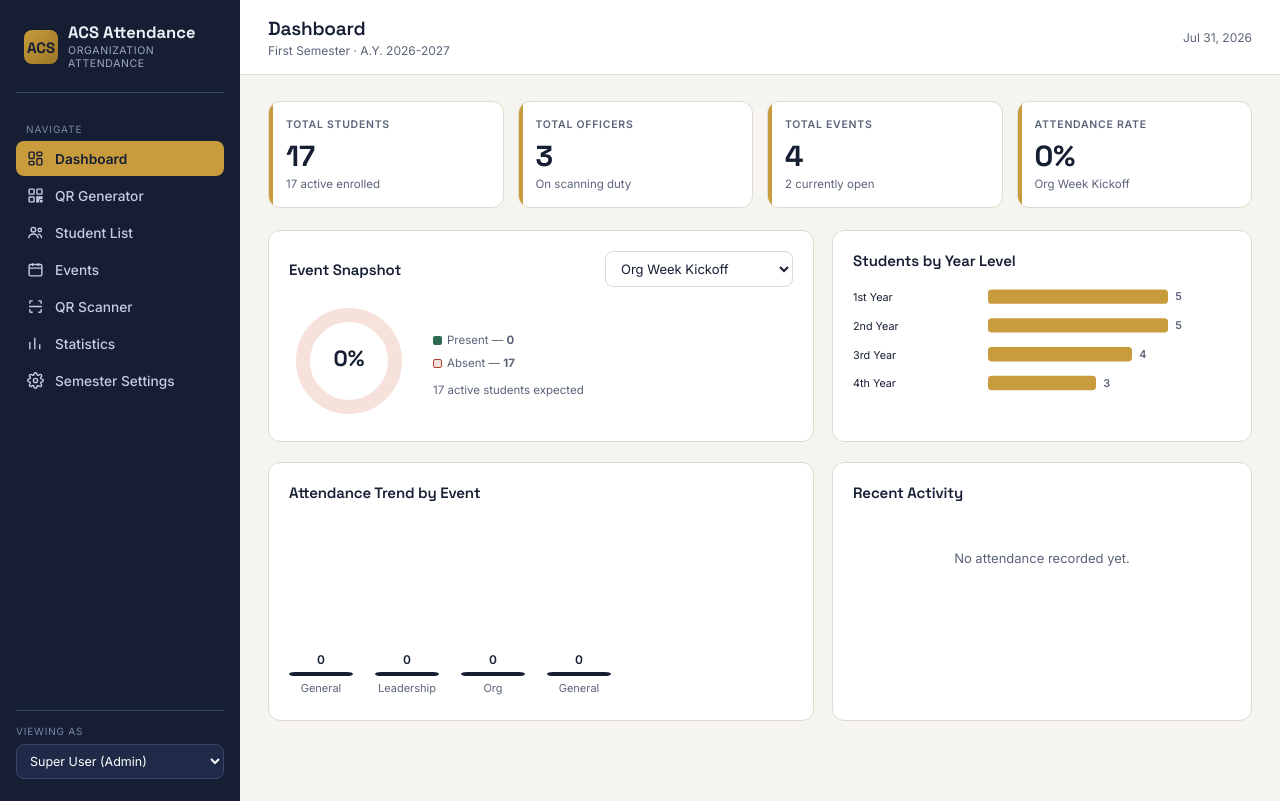
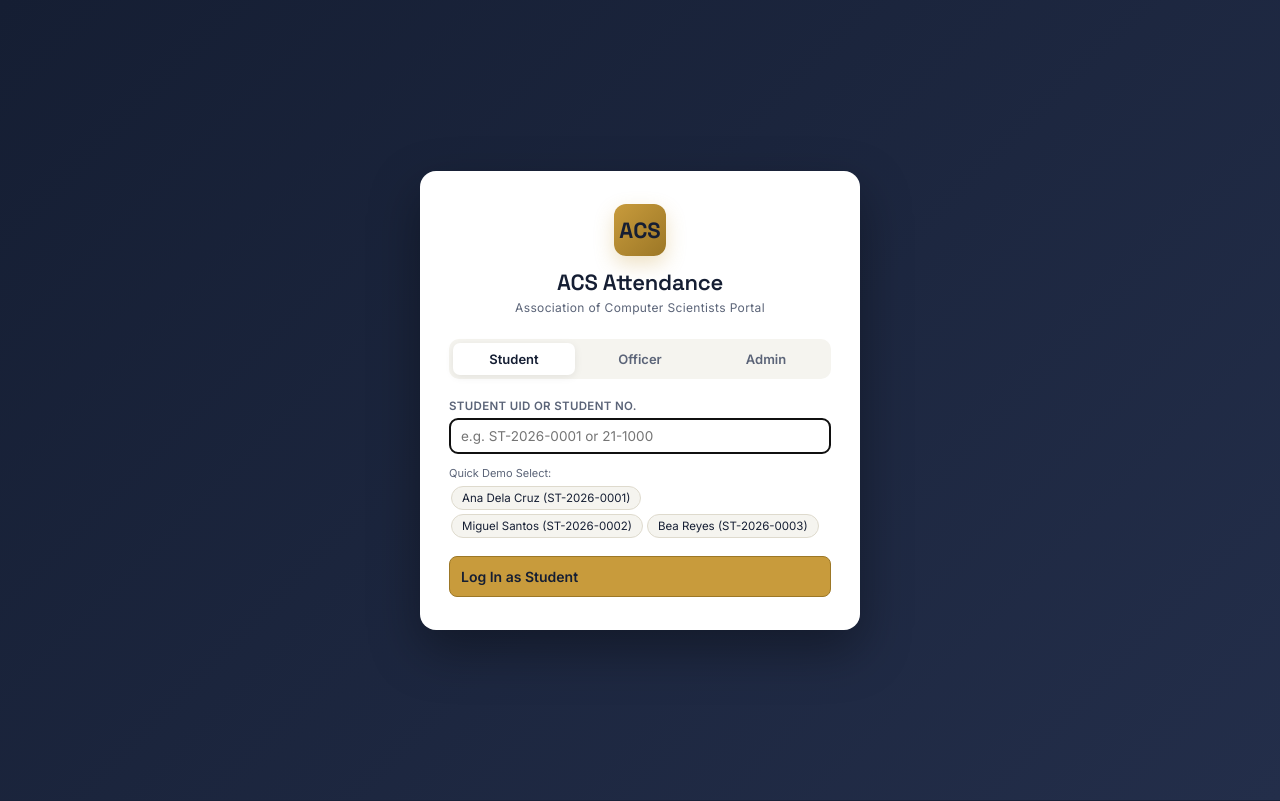
Before and after one commit to acscsorg/ACS-Attendance-system, a Django app: page / in a window 1280 px wide. Run offline with Django 5.2, Linux system fonts and the light colour scheme; data comes from the database, SQL or seed files in the repository; data that the repository does not hold is empty; some libraries are stand-ins or nearby versions.

Commit message:
feat: implement role-based authentication portal and access control

```diff
--- a/attendance/models.py
+++ b/attendance/models.py
@@ -56,6 +56,8 @@ class Attendance(models.Model):
 class SystemSetting(models.Model):
     academic_year = models.CharField(max_length=50, default='2026-2027')
     semester = models.CharField(max_length=50, default='First Semester')
+    admin_username = models.CharField(max_length=100, default='admin')
+    admin_password = models.CharField(max_length=100, default='admin123')
     updated_at = models.DateTimeField(auto_now=True)
 
     def __str__(self):
--- a/attendance/static/attendance/app.js
+++ b/attendance/static/attendance/app.js
@@ -20,6 +20,10 @@ const ICONS = {
 
 /* ============================= STATE ============================= */
 let state = {
+  auth: (function() {
+    try { return JSON.parse(localStorage.getItem('attendqr-auth')); } catch(e){ return null; }
+  })(),
+  loginTab: 'student',
   role: "admin",
   page: "dashboard",
   officerName: null,
@@ -28,7 +32,7 @@ let state = {
   events: [],
   attendance: [],
   officers: ["Officer J. Reyes", "Officer M. Santos", "Officer A. Cruz"],
-  settings: { semester: "First Semester", academicYear: "2026-2027" },
+  settings: { semester: "First Semester", academicYear: "2026-2027", adminUsername: "admin" },
   ready: false,
   scannerEventId: null,
   scannerActive: false,
@@ -87,6 +91,7 @@ async function loadData() {
       state.settings = {
         academicYear: settingsRes.academic_year,
         semester: settingsRes.semester,
+        adminUsername: settingsRes.admin_username || 'admin',
       };
     }
 
@@ -452,6 +457,135 @@ const PAGE_TITLES = {
   "my-attendance": "My Attendance",
 };
 
+/* ============================= LOGIN PORTAL ============================= */
+function renderLogin() {
+  state.loginTab = state.loginTab || "student";
+  const activeTab = state.loginTab;
+
+  return `
+  <div class="login-wrapper">
+    <div class="login-card">
+      <div class="login-header">
+        <div class="login-logo">ACS</div>
+        <h2>ACS Attendance</h2>
+        <div class="login-sub">Association of Computer Scientists Portal</div>
+      </div>
+
+      <div class="login-tabs">
+        <button type="button" class="login-tab ${activeTab === 'student' ? 'active' : ''}" data-login-tab="student">Student</button>
+        <button type="button" class="login-tab ${activeTab === 'officer' ? 'active' : ''}" data-login-tab="officer">Officer</button>
+        <button type="button" class="login-tab ${activeTab === 'admin' ? 'active' : ''}" data-login-tab="admin">Admin</button>
+      </div>
+
+      <form id="loginForm">
+        ${
+          activeTab === 'student'
+            ? `
+          <div class="field">
+            <label>Student UID or Student No.</label>
+            <input class="input" id="loginIdentifier" placeholder="e.g. ST-2026-0001 or 21-1000" autofocus required>
+          </div>
+          <div class="demo-hints">
+            <span style="font-size:11px;color:var(--slate);display:block;margin-bottom:4px;">Quick Demo Select:</span>
+            ${activeStudents().slice(0, 3).map(s => `<button type="button" class="demo-chip" data-quick-stu="${esc(s.uid)}">${esc(s.name)} (${esc(s.uid)})</button>`).join('')}
+          </div>
+          <button type="submit" class="btn btn-brass btn-block" style="margin-top:16px;">Log In as Student</button>
+        `
+            : activeTab === 'officer'
+            ? `
+          <div class="field">
+            <label>Select Officer Account</label>
+            <select class="select" id="loginOfficerName">
+              ${state.officers.map(o => `<option>${esc(o)}</option>`).join('')}
+            </select>
+          </div>
+          <div class="field">
+            <label>Officer PIN</label>
+            <input type="password" class="input" id="loginOfficerPin" placeholder="Default PIN: 1234" value="1234" required>
+          </div>
+          <button type="submit" class="btn btn-brass btn-block" style="margin-top:16px;">Log In as Officer</button>
+        `
+            : `
+          <div class="field">
+            <label>Admin Username</label>
+            <input class="input" id="loginAdminUser" placeholder="Enter username" value="${esc(state.settings.adminUsername || 'admin')}" required>
+          </div>
+          <div class="field">
+            <label>Admin Password</label>
+            <input type="password" class="input" id="loginAdminPass" placeholder="Enter password" value="admin123" required>
+          </div>
+          <button type="submit" class="btn btn-brass btn-block" style="margin-top:16px;">Log In as Admin</button>
+        `
+        }
+      </form>
+    </div>
+  </div>
+  `;
+}
+
+function afterRenderLogin() {
+  document.querySelectorAll("[data-login-tab]").forEach((btn) => {
+    btn.onclick = () => {
+      state.loginTab = btn.dataset.loginTab;
+      render();
+    };
+  });
+
+  document.querySelectorAll("[data-quick-stu]").forEach((chip) => {
+    chip.onclick = () => {
+      const inp = document.getElementById("loginIdentifier");
+      if (inp) inp.value = chip.dataset.quickStu;
+    };
+  });
+
+  const form = document.getElementById("loginForm");
+  if (!form) return;
+
+  form.onsubmit = async (e) => {
+    e.preventDefault();
+    const tab = state.loginTab;
+    let payload = { role: tab };
+
+    if (tab === "student") {
+      const iden = document.getElementById("loginIdentifier").value.trim();
+      if (!iden) return;
+      payload.identifier = iden;
+    } else if (tab === "officer") {
+      payload.username = document.getElementById("loginOfficerName").value;
+      payload.pin = document.getElementById("loginOfficerPin").value.trim();
+    } else if (tab === "admin") {
+      payload.username = document.getElementById("loginAdminUser").value.trim();
+      payload.password = document.getElementById("loginAdminPass").value.trim();
+    }
+
+    try {
+      const res = await fetch("/api/login/", {
+        method: "POST",
+        headers: { "Content-Type": "application/json" },
+        body: JSON.stringify(payload),
+      });
+      const data = await res.json();
+
+      if (res.ok && data.success) {
+        state.auth = {
+          role: data.role,
+          name: data.name || (data.student ? data.student.name : "User"),
+          studentUid: data.student ? data.student.uid : null,
+        };
+        localStorage.setItem("attendqr-auth", JSON.stringify(state.auth));
+        state.role = data.role;
+        state.page = NAV[data.role][0].id;
+        toast(`Logged in successfully as ${state.auth.name}`, "ok");
+        render();
+      } else {
+        toast(data.message || "Login failed", "err");
+      }
+    } catch (err) {
+      toast("Connection error during login", "err");
+    }
+  };
+}
+
 /* ============================= RENDER ROOT ============================= */
 function render() {
   const app = document.getElementById("app");
@@ -460,7 +594,22 @@ function render() {
       '<div style="padding:40px;font-family:Inter">Loading AttendQR…</div>';
     return;
   }
-  const nav = NAV[state.role];
+
+  if (!state.auth) {
+    app.innerHTML = renderLogin();
+    afterRenderLogin();
+    return;
+  }
+
+  state.role = state.auth.role || "admin";
+  if (state.role === "officer" && state.auth.name) {
+    state.officerName = state.auth.name;
+  }
+  if (state.role === "student" && state.auth.studentUid) {
+    state.studentViewUid = state.auth.studentUid;
+  }
+
+  const nav = NAV[state.role] || NAV.admin;
   if (!nav.find((n) => n.id === state.page)) state.page = nav[0].id;
 
   app.innerHTML = `
@@ -484,28 +633,9 @@ function render() {
         .join("")}
       <div class="nav-spacer"></div>
       <div class="role-box">
-        <div class="role-label">Viewing as</div>
-        <select class="role-select" id="roleSelect">
-          <option value="admin" ${state.role === "admin" ? "selected" : ""}>Super User (Admin)</option>
-          <option value="officer" ${state.role === "officer" ? "selected" : ""}>Officer</option>
-          <option value="student" ${state.role === "student" ? "selected" : ""}>Student</option>
-        </select>
-        ${
-          state.role === "officer"
-            ? `
-          <select class="subselect" id="officerSelect">
-            ${state.officers.map((o) => `<option ${o === state.officerName ? "selected" : ""}>${esc(o)}</option>`).join("")}
-          </select>`
-            : ""
-        }
-        ${
-          state.role === "student"
-            ? `
-          <select class="subselect" id="studentSelect">
-            ${state.students.map((s) => `<option value="${s.uid}" ${s.uid === state.studentViewUid ? "selected" : ""}>${esc(s.name)}</option>`).join("")}
-          </select>`
-            : ""
-        }
+        <div class="role-label">Logged in as</div>
+        <div style="font-size:13px;font-weight:600;color:#fff;">${esc(state.auth.name || state.auth.studentUid)}</div>
+        <div style="font-size:11px;color:#7c86a8;text-transform:uppercase;letter-spacing:0.06em;margin-top:2px;">Role: ${esc(state.role)}</div>
       </div>
     </div>
     <div class="main">
@@ -521,8 +651,12 @@ function render() {
             <div class="meta">${state.settings.semester} · A.Y. ${state.settings.academicYear}${state.role === "student" ? " · " + (studentByUid(state.studentViewUid)?.name || "") : ""}${state.role === "officer" ? " · " + esc(state.officerName) : ""}</div>
           </div>
         </div>
-        <div class="no-print" style="font-size:12px;color:var(--slate);text-align:right;">
-          ${fmtDate(new Date())}
+        <div class="topbar-right no-print">
+          <div class="user-chip">
+            <span class="user-chip-role">${esc(state.role)}</span>
+            <span class="user-chip-name">${esc(state.auth.name || state.auth.studentUid)}</span>
+          </div>
+          <button class="logout-btn" id="logoutBtn">Logout</button>
         </div>
       </div>
       <div class="content" id="pageContent"></div>
@@ -536,23 +670,18 @@ function render() {
     };
   });
 
+  const logoutBtn = document.getElementById("logoutBtn");
+  if (logoutBtn) {
+    logoutBtn.onclick = () => {
+      localStorage.removeItem("attendqr-auth");
+      state.auth = null;
+      stopScanner();
+      render();
+    };
+  }
+
   initSidebarInteractions();
   closeSidebar();
-  document.getElementById("roleSelect").onchange = (e) => {
-    state.role = e.target.value;
-    state.page = NAV[state.role][0].id;
-    stopScanner();
-    render();
-  };
-  const offSel = document.getElementById("officerSelect");
-  if (offSel) offSel.onchange = (e) => (state.officerName = e.target.value);
-  const stuSel = document.getElementById("studentSelect");
-  if (stuSel)
-    stuSel.onchange = (e) => {
-      state.studentViewUid = e.target.value;
-      render();
-    };
-
   renderPage();
 }
 
@@ -1252,6 +1381,15 @@ function renderSettings() {
       ${state.officers.map((o) => `<tr><td>${esc(o)}</td><td style="text-align:right;"><button class="btn btn-sm btn-danger" data-del-officer="${esc(o)}">Remove</button></td></tr>`).join("")}
     </tbody></table>
   </div>
+  <div class="panel">
+    <div class="panel-head"><h3>Admin Credentials & Security</h3></div>
+    <p style="font-size:13px;color:var(--slate);line-height:1.5;margin-bottom:12px;">Customize your Super User login username and password below:</p>
+    <div class="field-row" style="max-width:540px;">
+      <div class="field"><label>Admin Username</label><input class="input" id="adminUserInp" value="${esc(s.adminUsername || 'admin')}"></div>
+      <div class="field"><label>New Admin Password</label><input type="password" class="input" id="adminPassInp" placeholder="Enter new password"></div>
+    </div>
+    <button class="btn btn-brass" id="saveAdminCredsBtn">Save Credentials</button>
+  </div>
   `;
 }
 
@@ -1600,28 +1738,45 @@ function afterRender(page) {
       .forEach((b) => (b.onclick = () => studentModal(b.dataset.editStudent)));
     document.querySelectorAll("[data-toggle-student]").forEach(
       (b) =>
-        (b.onclick = async () => {
+        (b.onclick = () => {
           const s = studentByUid(b.dataset.toggleStudent);
           if (!s) return;
-          const newStatus = s.status === "Active" ? "Inactive" : "Active";
+          const isDeactivating = s.status === "Active";
+          const doToggle = async () => {
+            const newStatus = isDeactivating ? "Inactive" : "Active";
             await fetch(`/api/students/${s.uid}/`, {
               method: "PUT",
               headers: { "Content-Type": "application/json" },
               body: JSON.stringify({ status: newStatus }),
             });
+            toast(`Student ${s.name} ${isDeactivating ? "deactivated" : "activated"}`, "ok");
             await loadData();
+          };
+
+          if (isDeactivating) {
+            confirmModal(
+              "Deactivate Student Account?",
+              `Are you sure you want to deactivate <b>${esc(s.name)}</b> (${esc(s.uid)})? Deactivated students will be marked inactive and excluded from active event rosters.`,
+              doToggle,
+            );
+          } else {
+            doToggle();
+          }
         }),
     );
     document.querySelectorAll("[data-del-student]").forEach(
       (b) =>
         (b.onclick = () => {
+          const s = studentByUid(b.dataset.delStudent);
+          const studentName = s ? s.name : b.dataset.delStudent;
           confirmModal(
-            "Delete student?",
-            "This removes the student record permanently.",
+            "Delete Student Record Permanently?",
+            `Are you sure you want to permanently delete <b>${esc(studentName)}</b> (${esc(b.dataset.delStudent)})?<br><br><span style="color:var(--rust);font-weight:600;">Warning:</span> This action cannot be undone. The student profile, QR badge allocation, and all associated attendance log history will be permanently deleted from the database.`,
             async () => {
               await fetch(`/api/students/${b.dataset.delStudent}/`, {
                 method: "DELETE",
               });
+              toast(`Student ${studentName} deleted`, "ok");
               await loadData();
             },
           );
@@ -1699,13 +1854,17 @@ function afterRender(page) {
     document.querySelectorAll("[data-del-event]").forEach(
       (b) =>
         (b.onclick = () => {
+          const evId = parseInt(b.dataset.delEvent);
+          const ev = eventById(evId);
+          const eventName = ev ? ev.name : `Event #${evId}`;
           confirmModal(
-            "Delete event?",
-            "This removes the event and its attendance records permanently.",
+            "Delete Event Permanently?",
+            `Are you sure you want to permanently delete <b>${esc(eventName)}</b>?<br><br><span style="color:var(--rust);font-weight:600;">Warning:</span> This action cannot be undone. The event entry and all student attendance scan logs recorded for this event will be permanently removed from system statistics and reports.`,
             async () => {
-              await fetch(`/api/events/${b.dataset.delEvent}/`, {
+              await fetch(`/api/events/${evId}/`, {
                 method: "DELETE",
               });
+              toast(`Event ${eventName} deleted`, "ok");
               await loadData();
             },
           );
@@ -1797,6 +1956,30 @@ function afterRender(page) {
           renderPage();
         }),
     );
+    const saveAdminBtn = document.getElementById("saveAdminCredsBtn");
+    if (saveAdminBtn) {
+      saveAdminBtn.onclick = async () => {
+        const u = document.getElementById("adminUserInp").value.trim();
+        const p = document.getElementById("adminPassInp").value.trim();
+        if (!u) {
+          toast("Admin username cannot be empty", "err");
+          return;
+        }
+        const payload = { admin_username: u };
+        if (p) payload.admin_password = p;
+        const res = await fetch("/api/settings/", {
+          method: "PUT",
+          headers: { "Content-Type": "application/json" },
+          body: JSON.stringify(payload),
+        });
+        if (res.ok) {
+          toast("Admin credentials updated successfully", "ok");
+          await loadData();
+        } else {
+          toast("Failed to update credentials", "err");
+        }
+      };
+    }
   }
 
   if (page === "my-qr") {
--- a/attendance/static/attendance/styles.css
+++ b/attendance/static/attendance/styles.css
@@ -1025,3 +1025,175 @@ tr:last-child td {
   background: #d8d4c6;
   border-radius: 6px;
 }
+
+/* Login Portal */
+.login-wrapper {
+  min-height: 100vh;
+  width: 100%;
+  display: flex;
+  align-items: center;
+  justify-content: center;
+  background: linear-gradient(135deg, var(--ink), var(--ink-soft));
+  padding: 20px;
+}
+.login-card {
+  background: var(--paper-raised);
+  border-radius: 16px;
+  width: 100%;
+  max-width: 440px;
+  padding: 32px 28px;
+  box-shadow: 0 20px 50px rgba(0, 0, 0, 0.35);
+  border: 1px solid rgba(255, 255, 255, 0.1);
+}
+.login-header {
+  text-align: center;
+  margin-bottom: 24px;
+}
+.login-logo {
+  width: 52px;
+  height: 52px;
+  margin: 0 auto 12px;
+  border-radius: 12px;
+  background: linear-gradient(135deg, var(--brass), var(--brass-dark));
+  color: var(--ink);
+  font-family: "Space Grotesk";
+  font-weight: 700;
+  font-size: 22px;
+  display: flex;
+  align-items: center;
+  justify-content: center;
+  box-shadow: 0 8px 20px rgba(200, 155, 60, 0.3);
+}
+.login-header h2 {
+  font-size: 22px;
+  margin-bottom: 4px;
+}
+.login-sub {
+  font-size: 12px;
+  color: var(--slate);
+  letter-spacing: 0.03em;
+}
+.login-tabs {
+  display: flex;
+  background: var(--paper);
+  border-radius: 10px;
+  padding: 4px;
+  margin-bottom: 20px;
+  gap: 4px;
+}
+.login-tab {
+  flex: 1;
+  padding: 8px 0;
+  border: none;
+  background: none;
+  border-radius: 7px;
+  font-size: 13px;
+  font-weight: 600;
+  color: var(--slate);
+  cursor: pointer;
+  transition: all 0.15s ease;
+}
+.login-tab.active {
+  background: #fff;
+  color: var(--ink);
+  box-shadow: 0 2px 8px rgba(0, 0, 0, 0.08);
+}
+.btn-block {
+  width: 100%;
+  padding: 11px;
+  font-size: 14px;
+  font-weight: 600;
+}
+.demo-hints {
+  margin-top: 10px;
+}
+.demo-chip {
+  display: inline-block;
+  background: var(--paper);
+  border: 1px solid var(--line);
+  border-radius: 999px;
+  padding: 4px 10px;
+  font-size: 11.5px;
+  color: var(--ink);
+  margin: 2px;
+  cursor: pointer;
+  transition: background 0.12s;
+}
+.demo-chip:hover {
+  background: var(--brass-tint);
+  border-color: var(--brass);
+}
+.topbar-right {
+  display: flex;
+  align-items: center;
+  gap: 10px;
+  min-width: 0;
+}
+.user-chip {
+  display: flex;
+  align-items: center;
+  gap: 6px;
+  background: var(--paper);
+  border: 1px solid var(--line);
+  padding: 4px 10px;
+  border-radius: 999px;
+  font-size: 12px;
+  max-width: 220px;
+  min-width: 0;
+}
+.user-chip-role {
+  font-size: 9.5px;
+  font-weight: 700;
+  text-transform: uppercase;
+  letter-spacing: 0.04em;
+  padding: 2px 6px;
+  border-radius: 4px;
+  background: var(--brass-tint);
+  color: var(--brass-dark);
+  flex-shrink: 0;
+}
+.user-chip-name {
+  font-weight: 600;
+  white-space: nowrap;
+  overflow: hidden;
+  text-overflow: ellipsis;
+}
+.logout-btn {
+  font-size: 11.5px;
+  font-weight: 600;
+  color: var(--rust);
+  background: var(--rust-tint);
+  border: 1px solid var(--rust);
+  padding: 4px 9px;
+  border-radius: 6px;
+  cursor: pointer;
+  flex-shrink: 0;
+  transition: opacity 0.15s;
+}
+.logout-btn:hover {
+  opacity: 0.85;
+}
+
+@media (max-width: 768px) {
+  .topbar-right {
+    gap: 6px;
+  }
+  .user-chip {
+    max-width: 130px;
+    padding: 3px 7px;
+    font-size: 11px;
+  }
+  .user-chip-role {
+    font-size: 8.5px;
+    padding: 1px 4px;
+  }
+  .logout-btn {
+    padding: 4px 7px;
+    font-size: 11px;
+  }
+}
+@media (max-width: 480px) {
+  .user-chip {
+    max-width: 95px;
+  }
+}
--- a/attendance/urls.py
+++ b/attendance/urls.py
@@ -11,4 +11,5 @@ urlpatterns = [
     path('api/attendance/', views.attendance_list, name='attendance_list'),
     path('api/dashboard-stats/', views.dashboard_stats, name='dashboard_stats'),
     path('api/settings/', views.system_settings, name='system_settings'),
+    path('api/login/', views.api_login, name='api_login'),
 ]
--- a/attendance/views.py
+++ b/attendance/views.py
@@ -2,6 +2,7 @@ import json
 from django.shortcuts import render, get_object_or_404
 from django.http import JsonResponse, HttpResponse
 from django.views.decorators.csrf import csrf_exempt
+from django.db.models import Q
 from .models import Student, Event, Attendance, SystemSetting
 
 def index(request):
@@ -252,7 +253,8 @@ def system_settings(request):
         return JsonResponse({
             'id': setting.id,
             'academic_year': setting.academic_year,
-            'semester': setting.semester
+            'semester': setting.semester,
+            'admin_username': setting.admin_username,
         })
 
     elif request.method in ['PUT', 'POST']:
@@ -261,9 +263,71 @@ def system_settings(request):
             setting.academic_year = data['academic_year']
         if 'semester' in data:
             setting.semester = data['semester']
+        if 'admin_username' in data and data['admin_username'].strip():
+            setting.admin_username = data['admin_username'].strip()
+        if 'admin_password' in data and data['admin_password'].strip():
+            setting.admin_password = data['admin_password'].strip()
         setting.save()
         return JsonResponse({
             'id': setting.id,
             'academic_year': setting.academic_year,
-            'semester': setting.semester
+            'semester': setting.semester,
+            'admin_username': setting.admin_username,
         }, status=200)
+
+
+@csrf_exempt
+def api_login(request):
+    if request.method != 'POST':
+        return JsonResponse({'status': 'error', 'message': 'Method not allowed'}, status=405)
+
+    try:
+        data = json.loads(request.body)
+    except Exception:
+        return JsonResponse({'status': 'error', 'message': 'Invalid JSON body'}, status=400)
+
+    role = data.get('role', '').strip()
+
+    if role == 'admin':
+        username = data.get('username', '').strip()
+        password = data.get('password', '').strip()
+        setting, _ = SystemSetting.objects.get_or_create(id=1)
+
+        if username == setting.admin_username and password == setting.admin_password:
+            return JsonResponse({'success': True, 'role': 'admin', 'name': 'Admin'}, status=200)
+        else:
+            return JsonResponse({'success': False, 'message': 'Invalid admin credentials'}, status=401)
+
+    elif role == 'officer':
+        username = data.get('username', '').strip()
+        pin = data.get('pin', '').strip()
+        if pin == '1234' or not pin:
+            return JsonResponse({'success': True, 'role': 'officer', 'name': username or 'Officer'}, status=200)
+        else:
+            return JsonResponse({'success': False, 'message': 'Invalid officer PIN'}, status=401)
+
+    elif role == 'student':
+        identifier = data.get('identifier', '').strip()
+        if not identifier:
+            return JsonResponse({'success': False, 'message': 'Student UID or Student Number is required'}, status=400)
+
+        student = Student.objects.filter(Q(uid__iexact=identifier) | Q(student_number__iexact=identifier)).first()
+        if student:
+            return JsonResponse({
+                'success': True,
+                'role': 'student',
+                'student': {
+                    'id': student.id,
+                    'uid': student.uid,
+                    'student_number': student.student_number,
+                    'name': student.name,
+                    'course': student.course,
+                    'year': student.year,
+                    'section': student.section,
+                    'status': student.status
+                }
+            }, status=200)
+        else:
+            return JsonResponse({'success': False, 'message': 'Student account not found'}, status=404)
+
+    return JsonResponse({'status': 'error', 'message': 'Invalid role specified'}, status=400)
```
Also changed, not shown: attendance/tests.py (+53 -0 lines), attendance/migrations/0002_systemsetting_admin_password_and_more.py (added). Lines whose indentation alone changed are shown as unchanged.
